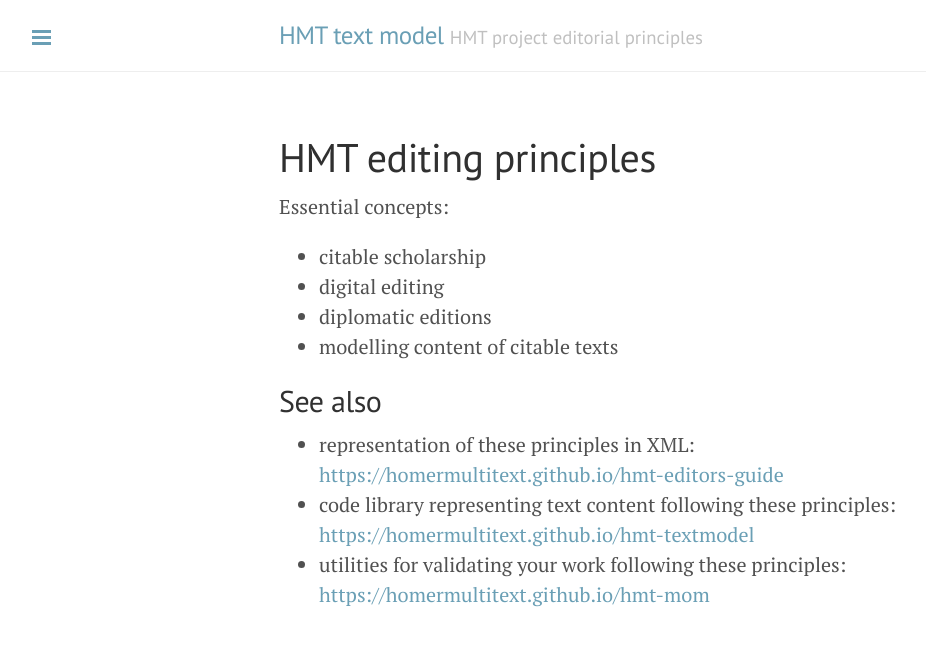
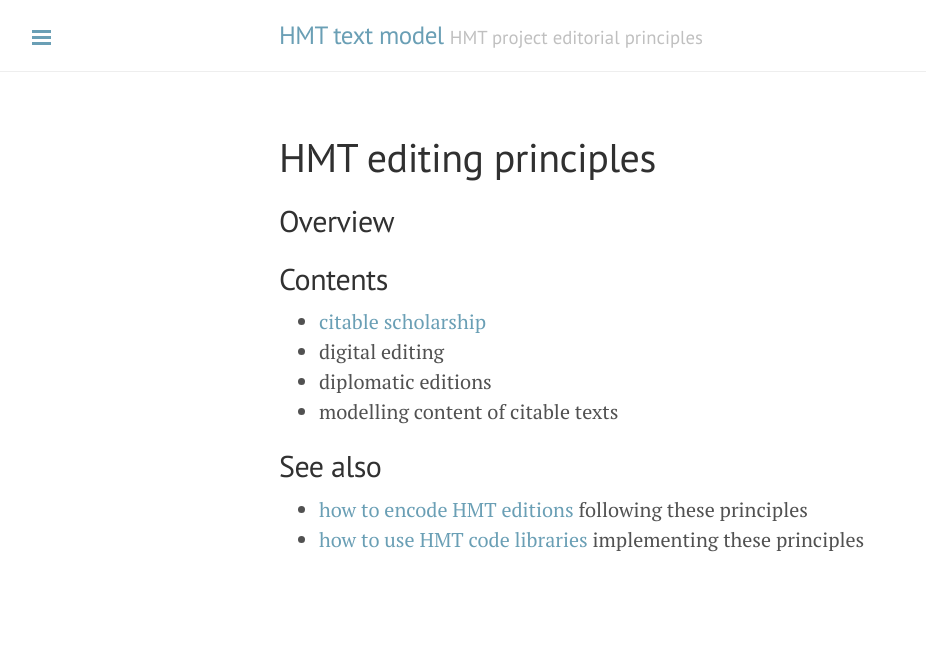
Before and after one commit to homermultitext/hmt-editing-principles, a Jekyll site: the page built from docs/index.md, in a window 1280 px wide. Shown: the top 646 px of the page, without its empty margins (1-927 px from the left). Built offline with Jekyll 4.4.1, drawn with Linux system fonts in a browser that asks for light colours.

```diff
--- /dev/null
+++ b/docs/citation/index.md
@@ -0,0 +1,28 @@
+---
+layout: page
+title:  Citation
+---
+
+
+Scholarly material must be *canonically citable*.    Canonical citation practice uses identifiers that are independent of any specific representation, and can identify either a *notional object* or a *concrete version* of an object in such a way that different versions of an object are explicitly identified as referring to a common notional object.
+
+Any form of canonical citation implies a model of the object it identifies.  The Homer Multitext project uses two forms of canonical citation.
+
+
+## Citing texts
+
+
+In citing texts, we follow the OHCO2 model of texts as an **o**rdered **h**ierarchy of **c**itation **o**bjects.
+
+
+## Citing objects
+
+All other scholarly references are cited following the CITE2 model of *unique objects* in *versioned collections*.
+
+
+
+## See also
+
+
+-  the HMT editor's guide on [encoding citation](https://homermultitext.github.io/hmt-editors-guide/citation)
+-  [code libraries for citation](https://homermultitext.github.io/hmt-textmodel/citation)
--- a/docs/index.md
+++ b/docs/index.md
@@ -3,17 +3,22 @@ layout: page
 title: HMT editing principles
 ---
 
-Essential concepts:
+
+## Overview
 
 
--   citable scholarship
+
+
+## Contents
+
+-   [citable scholarship](citation)
 -   digital editing
 -   diplomatic editions
 -   modelling content of citable texts
 
 
+
 ## See also
 
--   representation of these principles in XML:  <https://homermultitext.github.io/hmt-editors-guide>
--   code library representing text content following these principles:  <https://homermultitext.github.io/hmt-textmodel>
--   utilities for validating your work following these principles:  <https://homermultitext.github.io/hmt-mom>
+-   [how to encode HMT editions](https://homermultitext.github.io/hmt-editors-guide) following these principles
+-   [how to use HMT code libraries](https://homermultitext.github.io/hmt-textmodel) implementing these principles
```
